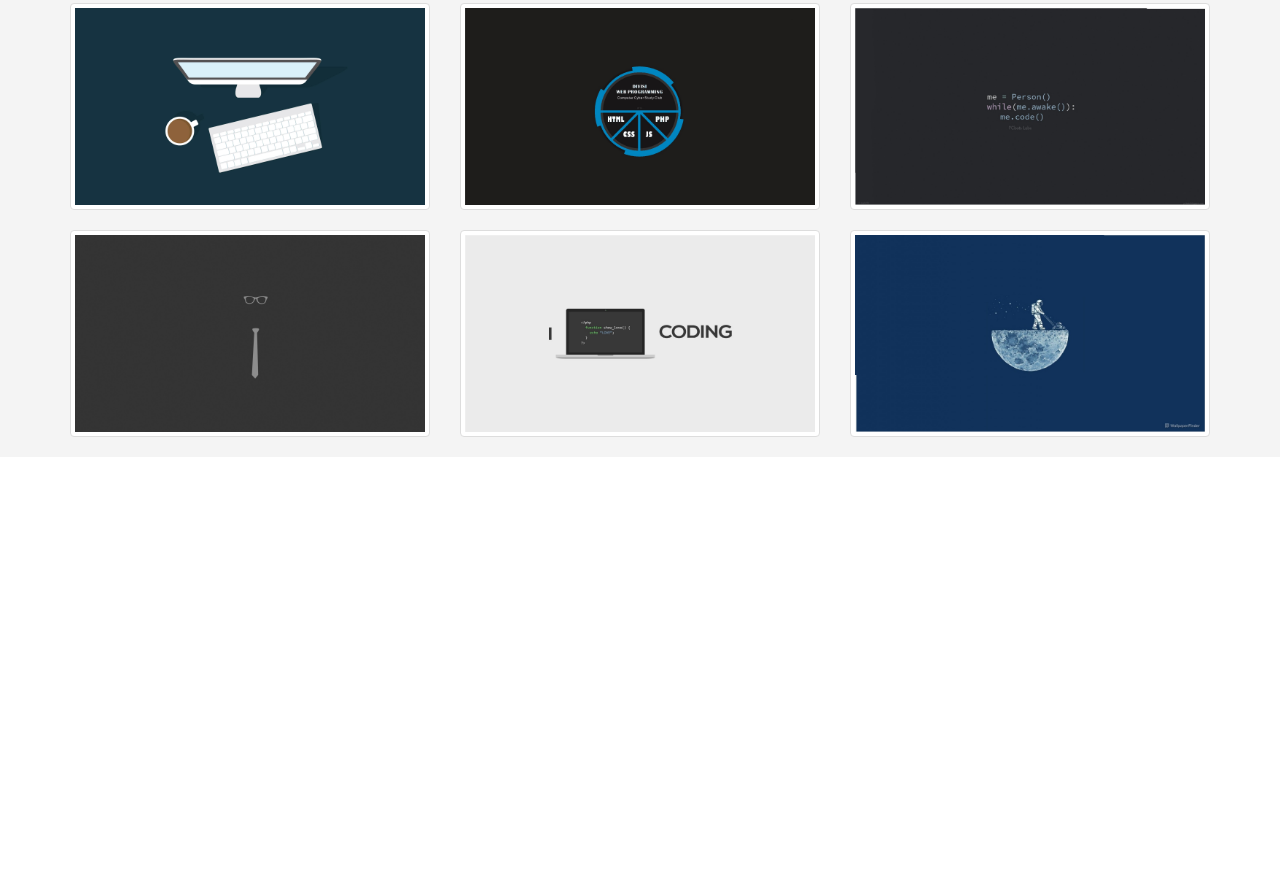
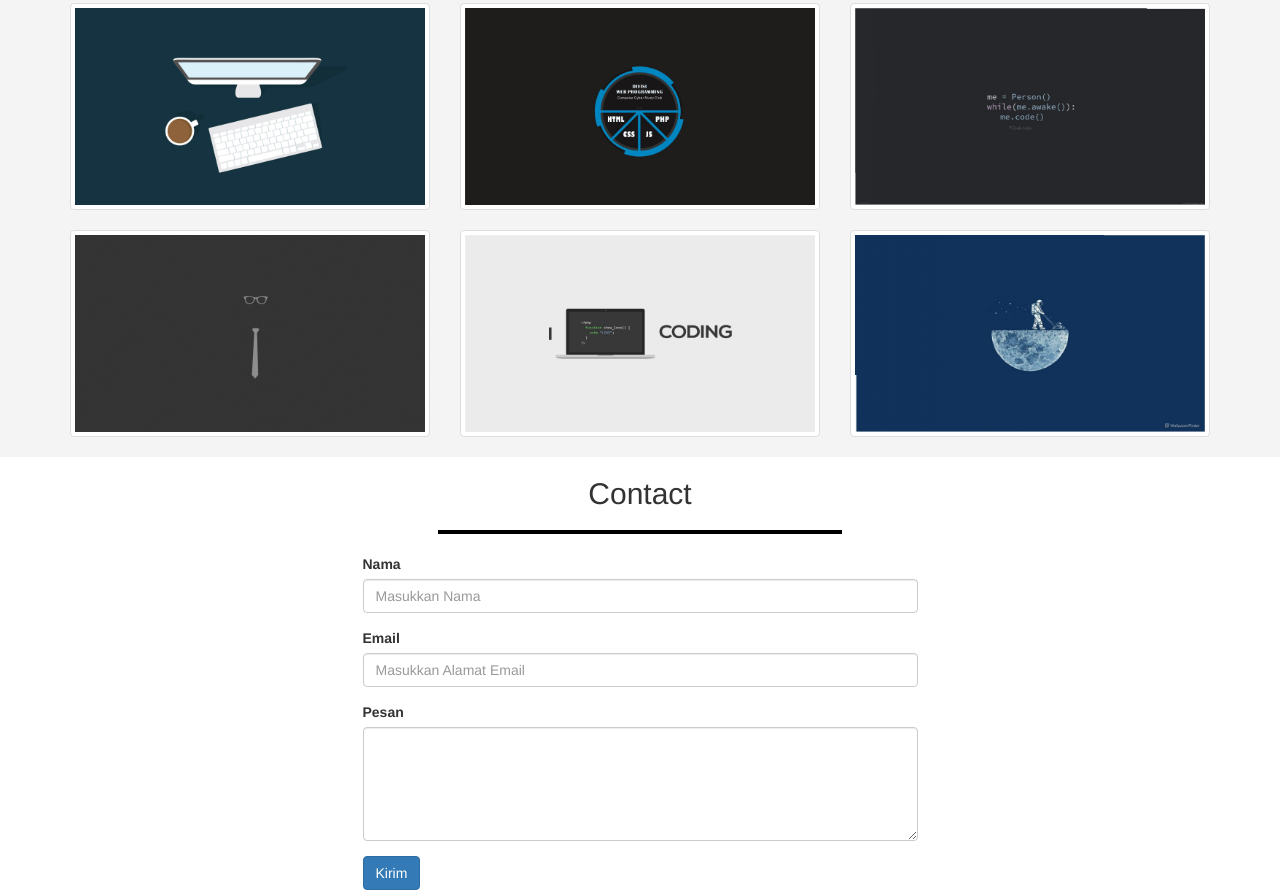
Before and after one commit to berthoerizal/portofolio, a plain HTML site: page index.html in a window 1280 px wide. Shown: the part 751-1641 px from the top of the page. Before the commit the page ends 1208 px from the top, so only its background shows below. Drawn offline with Linux system fonts and the light colour scheme.

Commit message:
Menambahkan class contact

```diff
--- a/index.html
+++ b/index.html
@@ -72,6 +72,36 @@
         </div>
     </div>
 
+    <div class="contact" id="contact">
+        <div class="container">
+            <div class="row">
+                <div class="col-md-12 text-center">
+                    <h2>Contact</h2>
+                    <hr>
+                </div>
+            </div>
+            <div class="row">
+                <div class="col-md-6 col-md-offset-3">
+                    <form>
+                        <div class="form-group">
+                            <label for="nama">Nama</label>
+                            <input type="text" class="form-control" id="nama" placeholder="Masukkan Nama">
+                        </div>
+                        <div class="form-group">
+                            <label for="email">Email</label>
+                            <input type="email" class="form-control" id="email" placeholder="Masukkan Alamat Email">
+                        </div>
+                        <div class="form-group">
+                            <label for="pesan">Pesan</label>
+                            <textarea id="pesan" rows="5" class="form-control"></textarea>
+                        </div>
+                        <button type="button" class="btn btn-primary btn-md">Kirim</button>
+                    </form>
+                </div>
+            </div>
+        </div>
+    </div>
+
     <script src="js/jquery-3.4.1.min.js"></script>
     <script src="js/bootstrap.min.js"></script>
     <script src="colorbox/jquery.colorbox-min.js"></script>
```
